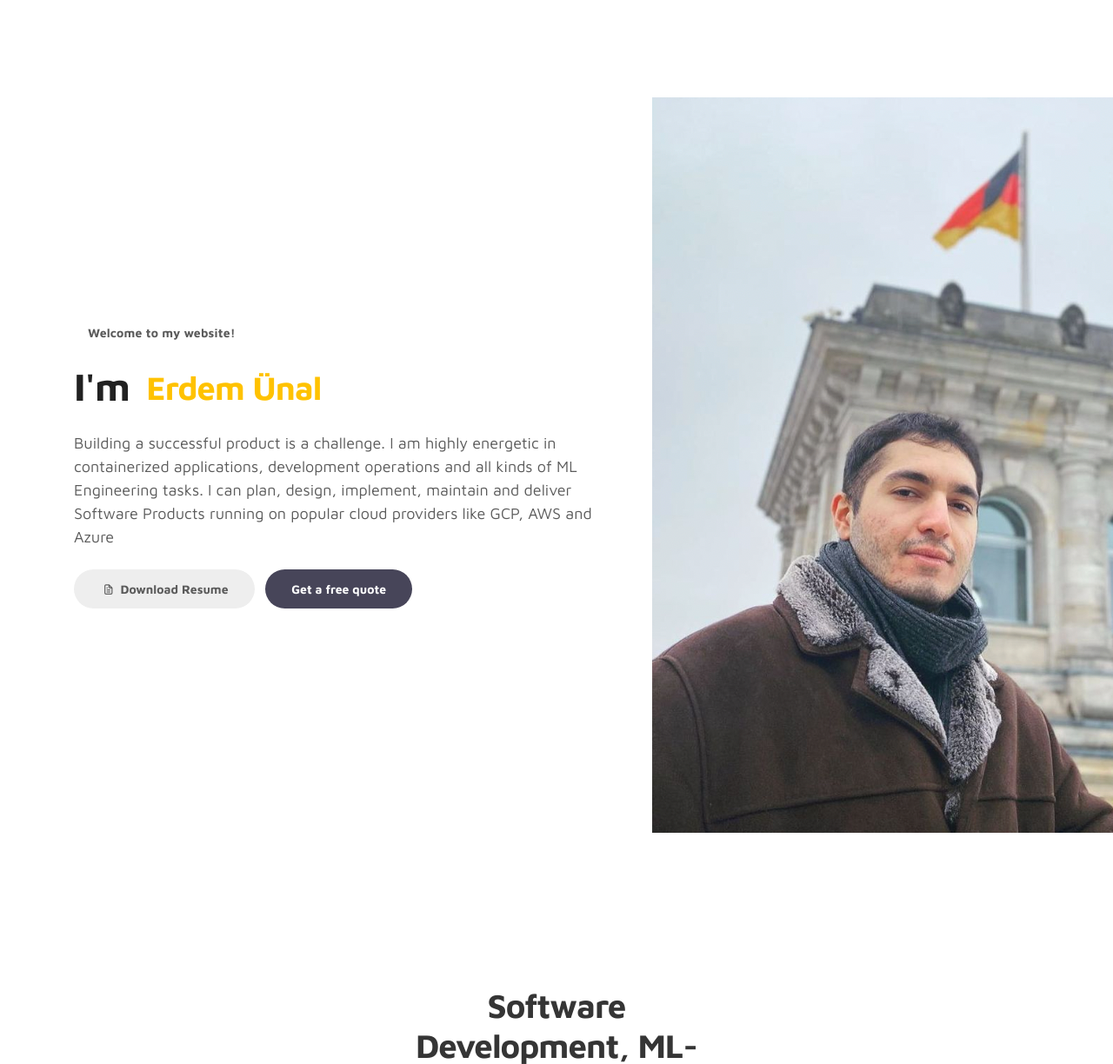
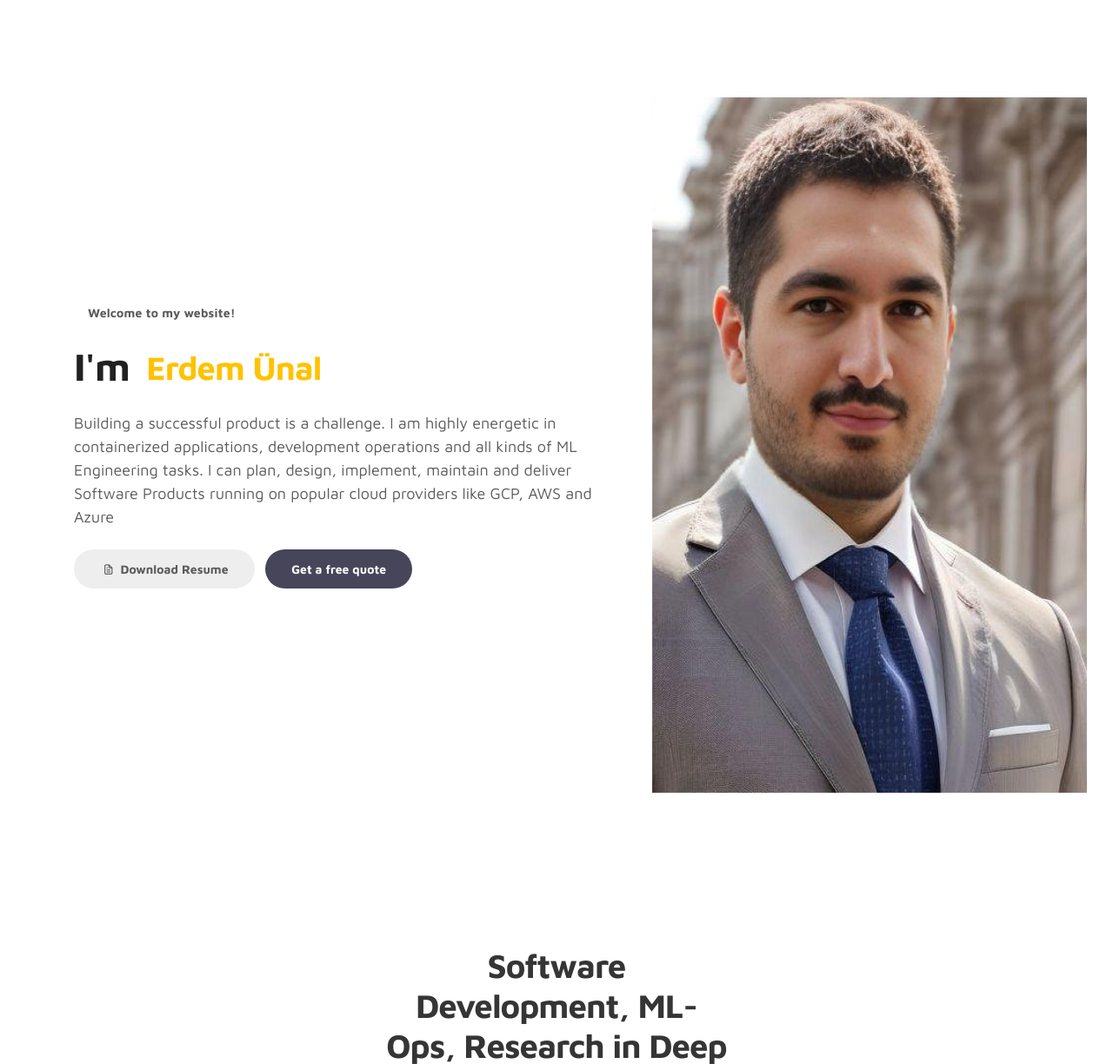
Before and after one commit to erdemunal35/personal-website, a Flask app: page / in a window 1280 px wide; the page is wider, and only the part inside the window is pictured. Shown: the part 86-1310 px from the top of that part at 87% size. Run offline with Flask 2, Linux system fonts and the light colour scheme; some libraries are stand-ins or nearby versions; some web fonts are replaced.

Commit message:
website profile picture has changed

```diff
--- a/templates/index.html
+++ b/templates/index.html
@@ -92,9 +92,10 @@ https://www.tooplate.com/view/2115-marvel
                     </div>
                 </div>
 
-                <div class="col-lg-5 col-md-12 col-12">
+                <div class="col-lg-2 col-md-12 col-12">
                     <div class="about-image svg">
-                        <img src="{{ url_for('static', filename='images/erdem/Screenshot 2022-12-26 at 21.13.52.png') }}" alt="png image">
+                        <img src="{{ url_for('static', filename='images/erdem/profile.png') }}" alt="png image" width="500"
+                        height="800">
                     </div>
                 </div>
 
```
Also changed, not shown: static/images/erdem/Screenshot 2022-12-26 at 21.13.52.png (deleted), static/images/erdem/profile.png (added), 2 other files.
